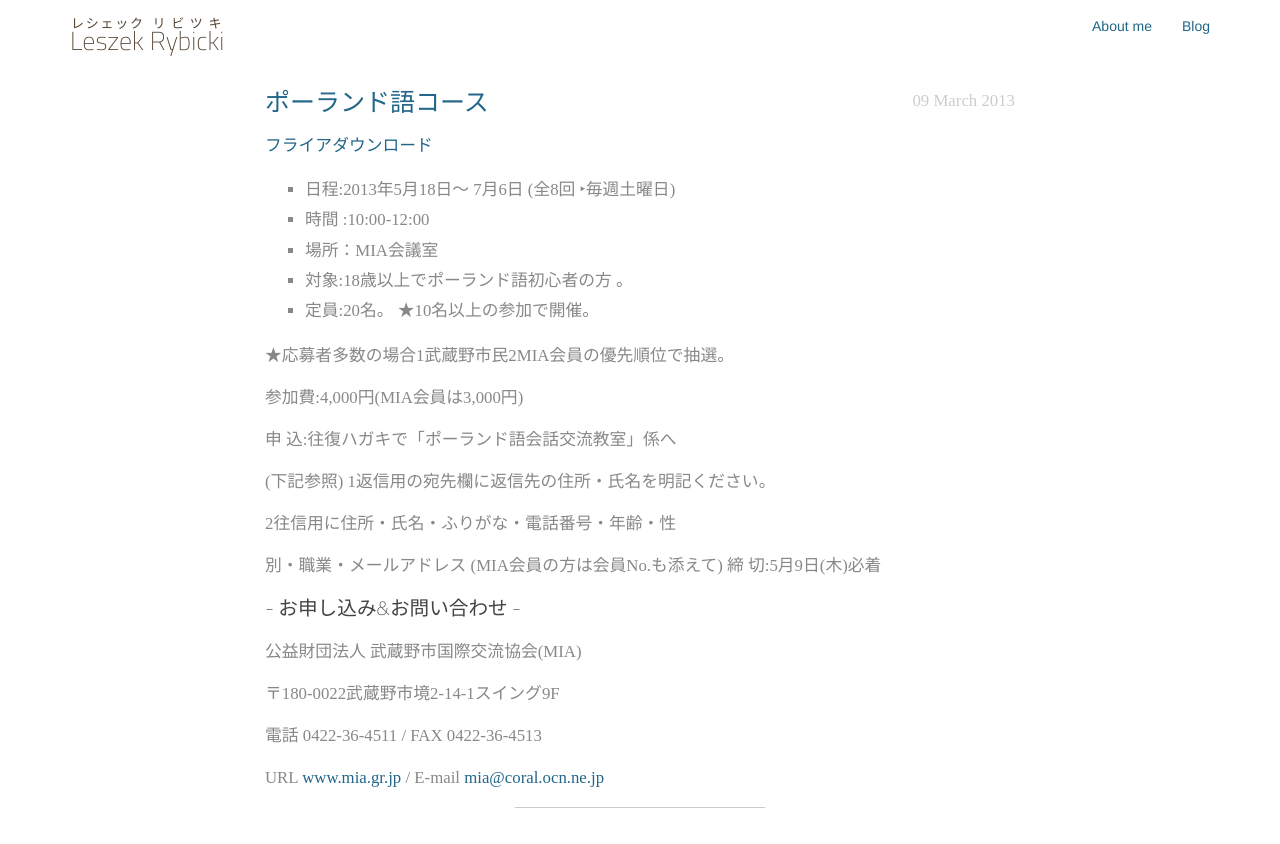
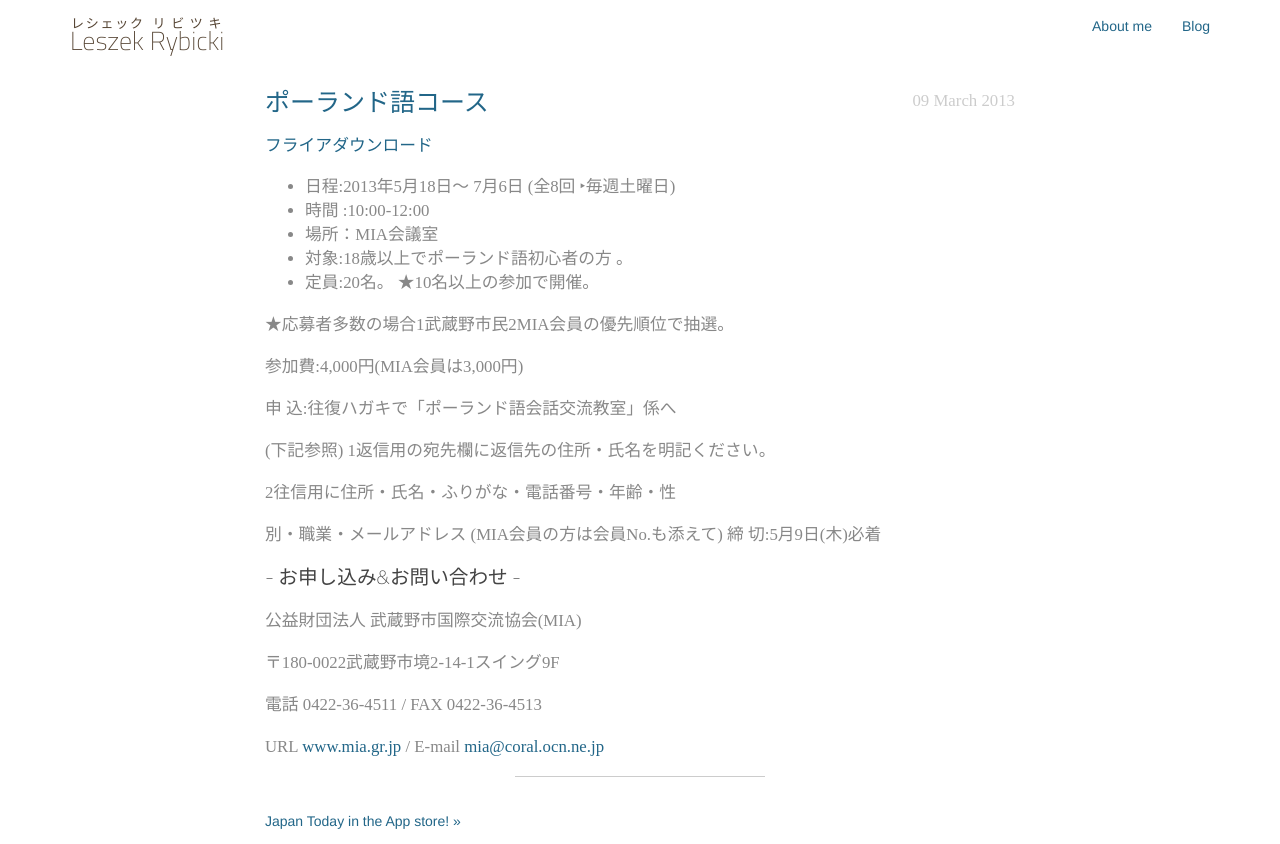
Before and after one commit to leszekr/leszekr.github.io, a Jekyll site: the page built from _posts/2013-03-09-Polish-course.md, in a window 1280 px wide. Shown: the top 844 px of the page. Built offline with Jekyll 4.4.1, drawn with Linux system fonts in a browser that asks for light colours; nearby versions of some CDN libraries; Markdown is read by kramdown in place of the engine named in the settings.

Commit message:
style fix

```diff
--- a/style/leszek.scss
+++ b/style/leszek.scss
@@ -57,15 +57,6 @@
   line-height: 1.5;
 }
 
-ul {
-  list-style: square;
-  color: #d41;
-  li {
-    color: #888;
-    line-height: 1.8em;
-  }
-}
-
 .pagination{
   color: #ccc;
   font-size: 90%;
@@ -77,6 +68,7 @@
   line-height: 1.5em;
 }
 .post {
+  text-align: justify;
   font-family: serif;
   font-size: 120%;
   p{
```
